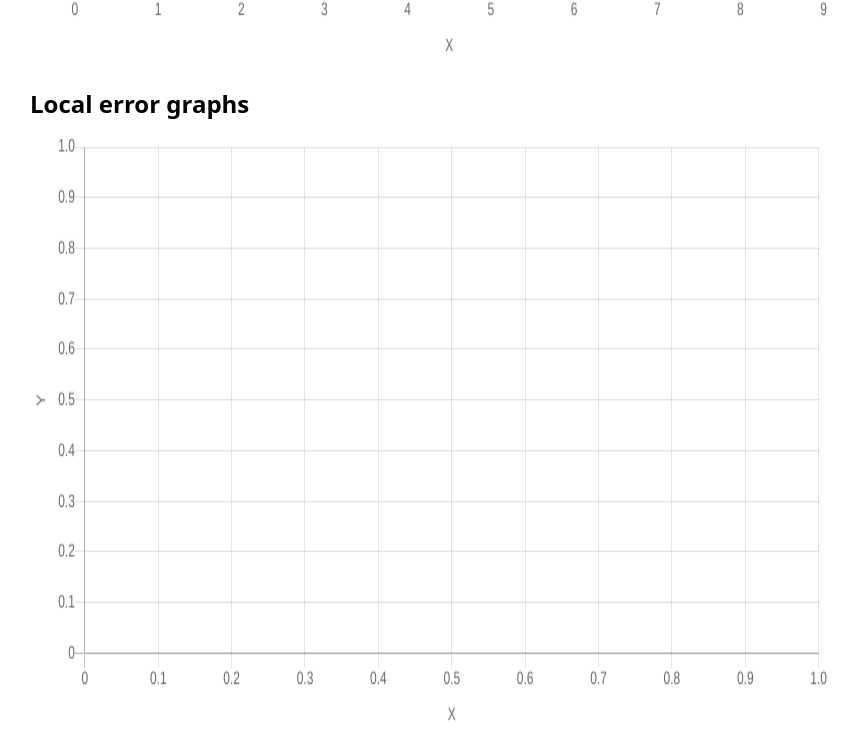
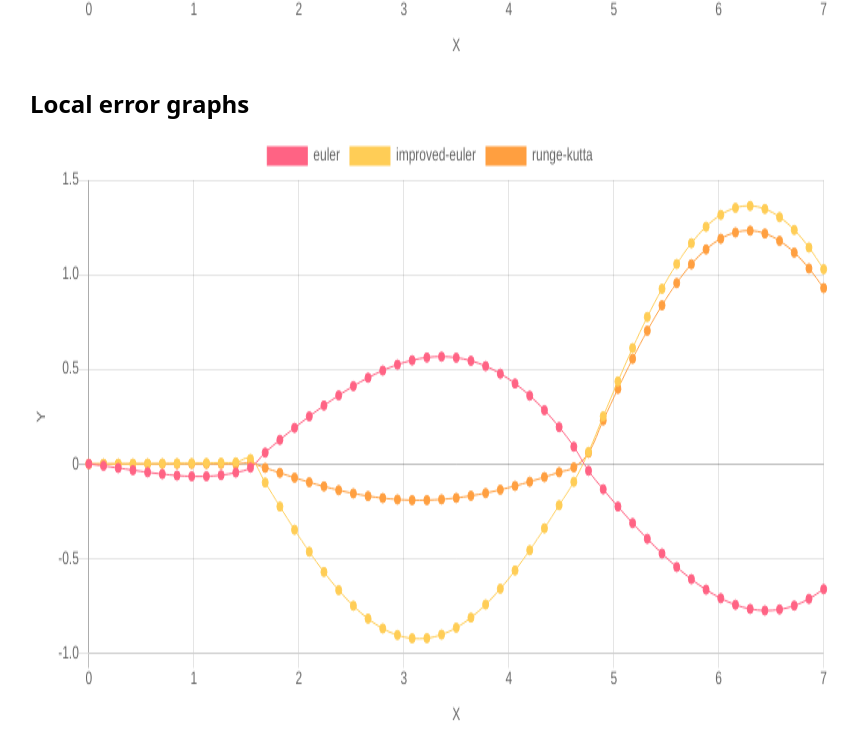
Before and after one commit to VanishMax/solving-de, a plain HTML site: page index.html in a window 1280 px wide. Shown: the part 779-1531 px from the top of the page, without its empty margins (210-1069 px from the left). Drawn offline with nearby package versions, Linux system fonts and the light colour scheme.

Commit message:
Add local error approximation

```diff
--- /dev/null
+++ b/calc.js
@@ -0,0 +1,51 @@
+let previousState = {};
+
+const localError = (name) => {
+  const graph = previousState[name];
+  const exact = previousState.exact;
+  return graph.map((point, i) => {
+    return {
+      x: point.x,
+      y: exact[i].y - point.y,
+    };
+  });
+};
+
+const getData = (graph, x0, y0, n) => {
+  const h = variants[variant].n / n;
+  let data;
+  switch (graph) {
+
+    case 'methods':
+      data = [];
+      for (mtd of methods) {
+        let tmp = method(mtd.name, parseFloat(x0), parseFloat(y0), parseFloat(gridNum));
+        previousState[mtd.name] = tmp;
+        data.push({
+          label: mtd.name,
+          data: tmp,
+          ...datasetConfig(mtd.color),
+        })
+      }
+      return data;
+
+    case 'local':
+      data = [];
+      for (mtd of methods) {
+        if (mtd.name !== 'exact') {
+          data.push({
+            label: mtd.name,
+            data: localError(mtd.name),
+            ...datasetConfig(mtd.color),
+          });
+        }
+      }
+      return data;
+
+    case 'global':
+      return euler(x0, y0, h);
+
+    default:
+      break;
+  }
+};
--- a/code.js
+++ b/code.js
@@ -33,33 +33,31 @@ window.onload = function() {
 };
 
 const updateMethods = () => {
-  methodsChart.data.datasets = [];
-  for (mtd of methods) {
-    methodsChart.data.datasets.push({
-      label: mtd.name,
-      data: method(mtd.name, parseFloat(x0), parseFloat(y0), parseFloat(gridNum)),
-      ...datasetConfig(mtd.color),
-    })
-  }
+  methodsChart.data.datasets = getData('methods', parseFloat(x0), parseFloat(y0), parseFloat(gridNum));
   methodsChart.update();
 };
 
 const updateErrors = () => {
-  localChart.data.datasets = [];
+  localChart.data.datasets = getData('local', parseFloat(x0), parseFloat(y0), parseFloat(gridNum));
   localChart.update();
+};
+
+const updateAll = () => {
+  updateMethods();
+  updateErrors();
 };
 
 const changeGrid = e => {
   document.querySelector('#grid').value = e.target.value;
   document.querySelector('#grid-num').value = e.target.value;
   gridNum = e.target.value;
-  updateMethods()
+  updateAll()
 };
 
 const changeInitial = (e, name) => {
   if (name === 'x') changeInitials({x: e.target.value, y: y0});
   if (name === 'y') changeInitials({y: e.target.value, x: x0});
-  updateMethods()
+  updateAll()
 };
 
 const changeInitials = ({x, y}) => {
@@ -75,5 +73,5 @@ const changeVariant = e => {
   variant = e.target.value;
   document.getElementById('equation').innerHTML = variants[variant].func;
   changeInitials(variants[variant]);
-  updateMethods();
+  updateAll();
 };
--- a/config.js
+++ b/config.js
@@ -1,7 +1,7 @@
 let methodsCanvas = document.getElementById('methods');
 let localCanvas = document.getElementById('local-error');
 
-let variant = 11;
+let variant = 3;
 let gridNum = 50;
 let x0;
 let y0;
--- a/index.html
+++ b/index.html
@@ -66,6 +66,7 @@
 
     <script type="text/javascript" src="config.js"></script>
     <script type="text/javascript" src="methods.js"></script>
+    <script type="text/javascript" src="calc.js"></script>
     <script type="text/javascript" src="code.js"></script>
 </body>
 </html>
```
